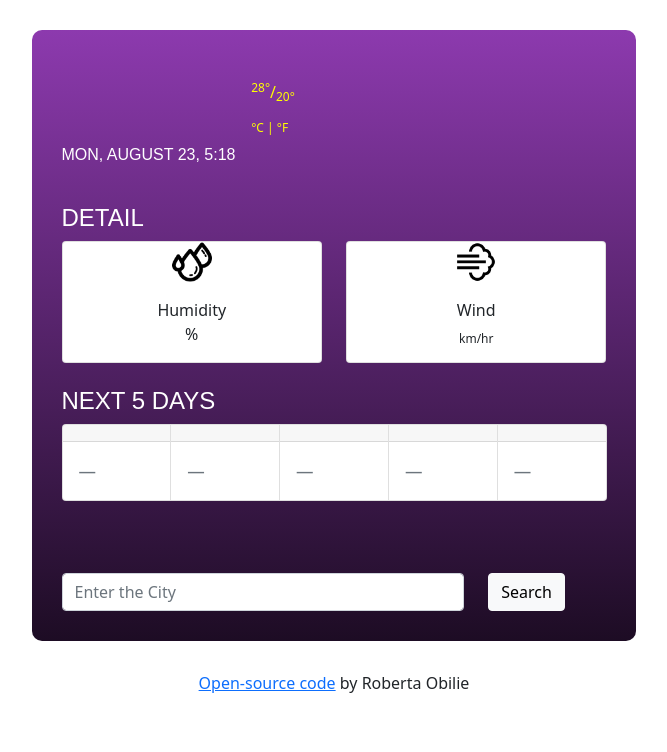
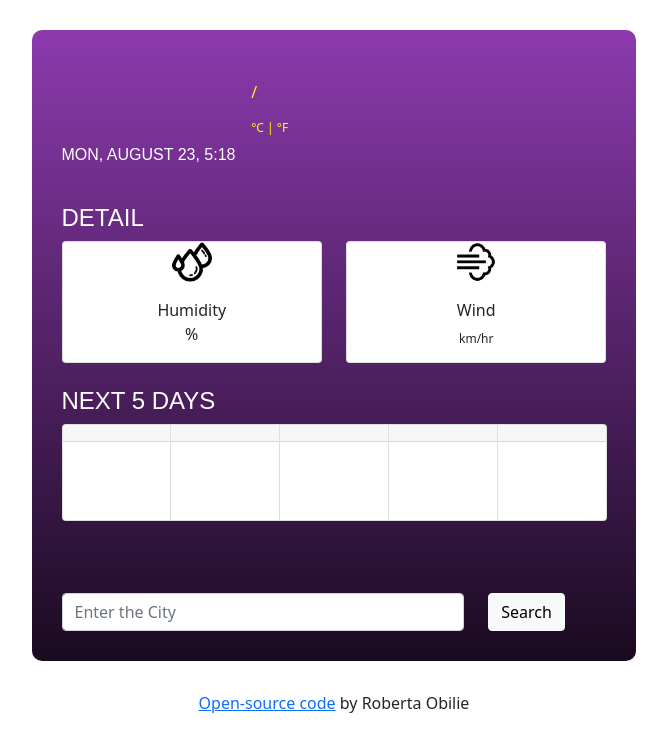
Before and after one commit to robilie/She-Codes-Weather-Search-Project, a plain HTML site: page index.html in a window 1280 px wide. Shown: the whole page, without its empty margins (306-973 px from the left). Drawn offline with nearby package versions, Linux system fonts and the light colour scheme; no server answers; a web font is replaced by a local one.

Commit message:
Changed forecast display, card's class & id names

```diff
--- a/index.html
+++ b/index.html
@@ -30,7 +30,7 @@
           </div>
           <div class="col-sm-4 daily-temp">
             <div class="high-low">
-              <sup id="high">28°</sup>/<sub id="low">20°</sub>
+              <sup id="high"></sup>/<sub id="low"></sub>
             </div>
             <div class="alter-ego">
               <sup>
@@ -95,13 +95,13 @@
         <br />
         <h4>NEXT 5 DAYS</h4>
 
-        <div class="card-group">
+        <div class="card-group" id="forecast">
           <div class="card">
             <div class="card-header"></div>
             <div class="card-body">
               <blockquote class="blockquote mb-0">
                 <p></p>
-                <footer class="blockquote-footer">
+                <footer class="next-day-forecast" id="next-day">
                   <br />
 
                 </footer>
@@ -114,7 +114,7 @@
             <div class="card-body">
               <blockquote class="blockquote mb-0">
                 <p></p>
-                <footer class="blockquote-footer">
+                <footer class="next-day-forecast" id="next-day">
                   <br />
 
                 </footer>
@@ -127,7 +127,7 @@
             <div class="card-body">
               <blockquote class="blockquote mb-0">
                 <p></p>
-                <footer class="blockquote-footer">
+                <footer class="next-day-forecast" id="next-day">
                   <br />
 
                 </footer>
@@ -140,7 +140,7 @@
             <div class="card-body">
               <blockquote class="blockquote mb-0">
                 <p></p>
-                <footer class="blockquote-footer">
+                <footer class="next-day-forecast" id="next-day">
                   <br />
 
                 </footer>
@@ -153,7 +153,7 @@
             <div class="card-body">
               <blockquote class="blockquote mb-0">
                 <p></p>
-                <footer class="blockquote-footer">
+                <footer class="next-day-forecast" id="next-day">
                   <br />
 
                 </footer>
```
